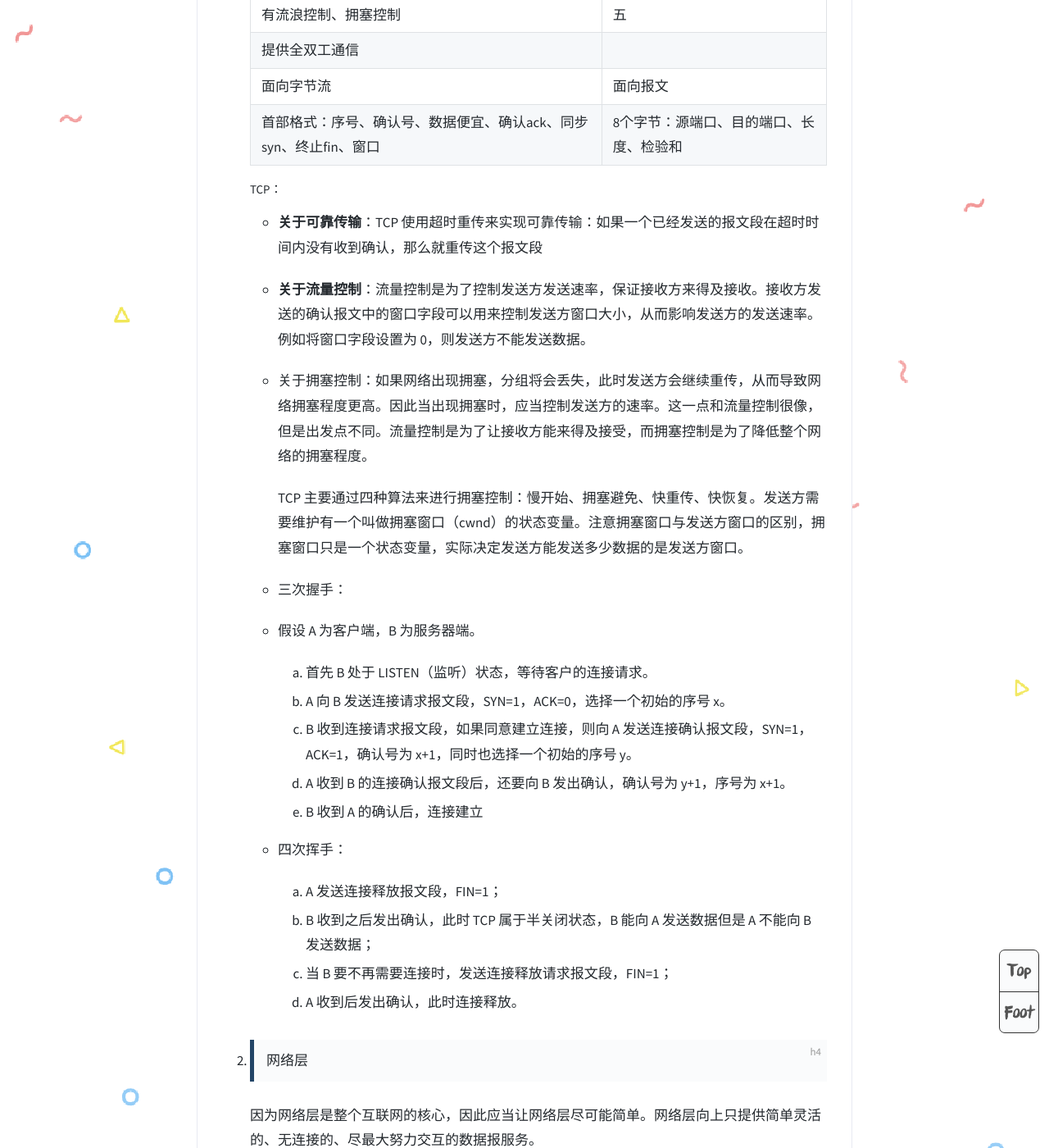
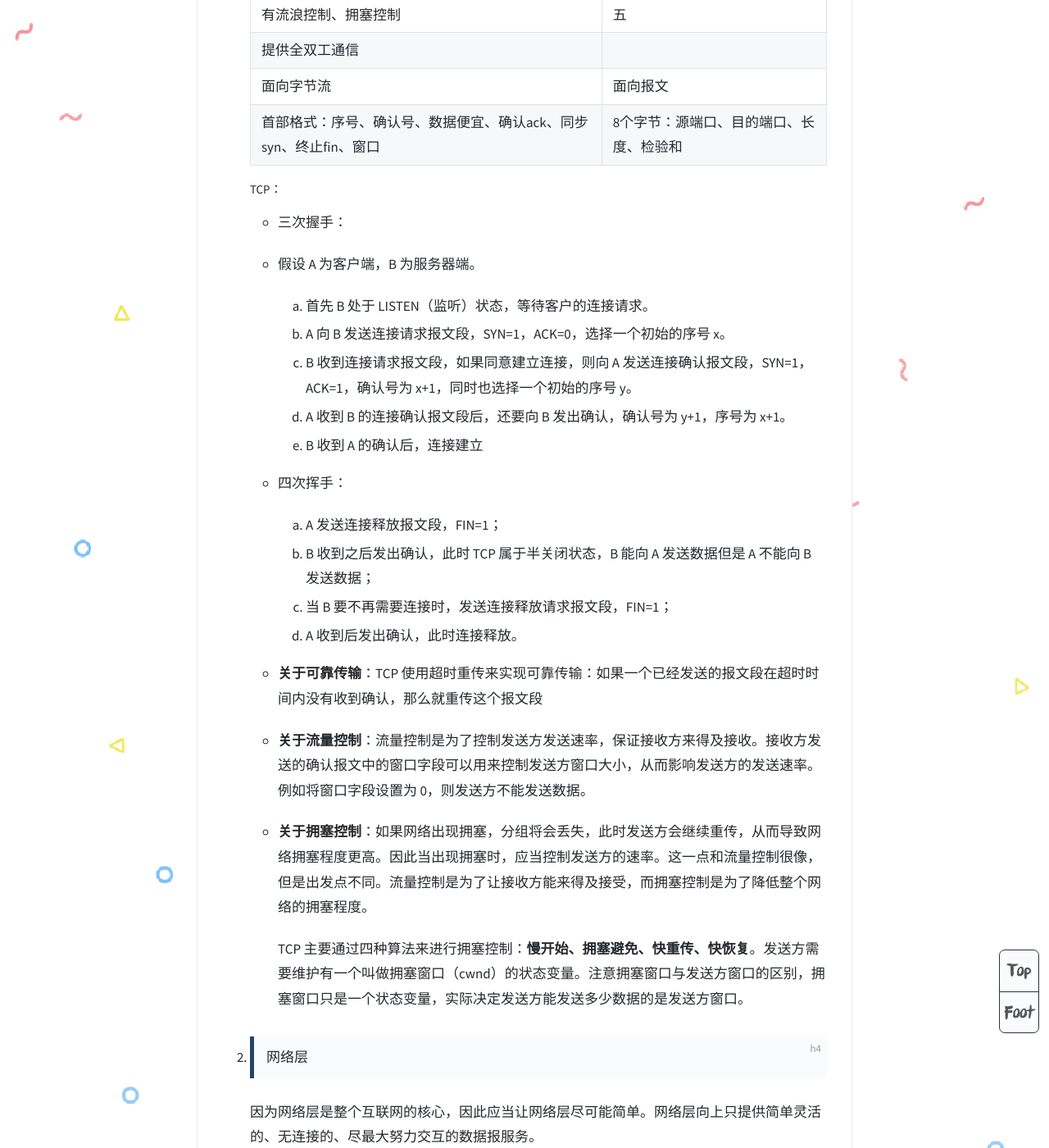
Before and after one commit to Liuyxxx314/Liuyxxx314.github.io, a Jekyll site: the page built from _posts/2020-08-06-计算机网络小整理.md, in a window 1280 px wide and 1400 px high, scrolled down 3920 px. Shown: the whole window at 82% size. Built offline with Jekyll 4.4.1, drawn with Linux system fonts in a browser that asks for light colours; comment, search, counter and statistics services are not loaded; some of the changed lines change nothing that is shown; some of the changed text lies outside the part shown.

Commit message:
Add files via upload

```diff
--- a/_posts/2020-08-06-计算机网络小整理.md
+++ b/_posts/2020-08-06-计算机网络小整理.md
@@ -72,7 +72,7 @@ tags: 学习记录
 
 1.3 会话层：不同机器上的用户之间建立及管理会话
 
-1.4 运输层：负责向两台主机中进程间通信提供通用的数据传送服务，主要使用两种协议：
+1.4 运输层：负责向两台主机中进程间通信提供通用的**数据传送服务**，主要使用两种协议：
 
 • **传输控制协议TCP**：提供面向连接、可靠的数据传输服务、其数据传输单位是报文（segment）
 
@@ -103,13 +103,6 @@ tags: 学习记录
 
    ##### TCP：
 
-   - **关于可靠传输**：TCP 使用超时重传来实现可靠传输：如果一个已经发送的报文段在超时时间内没有收到确认，那么就重传这个报文段
-
-   - **关于流量控制**：流量控制是为了控制发送方发送速率，保证接收方来得及接收。接收方发送的确认报文中的窗口字段可以用来控制发送方窗口大小，从而影响发送方的发送速率。例如将窗口字段设置为 0，则发送方不能发送数据。
-
-   - 关于拥塞控制：如果网络出现拥塞，分组将会丢失，此时发送方会继续重传，从而导致网络拥塞程度更高。因此当出现拥塞时，应当控制发送方的速率。这一点和流量控制很像，但是出发点不同。流量控制是为了让接收方能来得及接受，而拥塞控制是为了降低整个网络的拥塞程度。
-
-     TCP 主要通过四种算法来进行拥塞控制：慢开始、拥塞避免、快重传、快恢复。发送方需要维护有一个叫做拥塞窗口（cwnd）的状态变量。注意拥塞窗口与发送方窗口的区别，拥塞窗口只是一个状态变量，实际决定发送方能发送多少数据的是发送方窗口。
 
    - 三次握手：
 
@@ -127,6 +120,14 @@ tags: 学习记录
      2. B 收到之后发出确认，此时 TCP 属于半关闭状态，B 能向 A 发送数据但是 A 不能向 B 发送数据；
      3. 当 B 要不再需要连接时，发送连接释放请求报文段，FIN=1；
      4. A 收到后发出确认，此时连接释放。
+
+   - **关于可靠传输**：TCP 使用超时重传来实现可靠传输：如果一个已经发送的报文段在超时时间内没有收到确认，那么就重传这个报文段
+
+   - **关于流量控制**：流量控制是为了控制发送方发送速率，保证接收方来得及接收。接收方发送的确认报文中的窗口字段可以用来控制发送方窗口大小，从而影响发送方的发送速率。例如将窗口字段设置为 0，则发送方不能发送数据。
+
+   - **关于拥塞控制**：如果网络出现拥塞，分组将会丢失，此时发送方会继续重传，从而导致网络拥塞程度更高。因此当出现拥塞时，应当控制发送方的速率。这一点和流量控制很像，但是出发点不同。流量控制是为了让接收方能来得及接受，而拥塞控制是为了降低整个网络的拥塞程度。
+
+     TCP 主要通过四种算法来进行拥塞控制：**慢开始、拥塞避免、快重传、快恢复**。发送方需要维护有一个叫做拥塞窗口（cwnd）的状态变量。注意拥塞窗口与发送方窗口的区别，拥塞窗口只是一个状态变量，实际决定发送方能发送多少数据的是发送方窗口。
 
 2. #### 网络层
 
```
